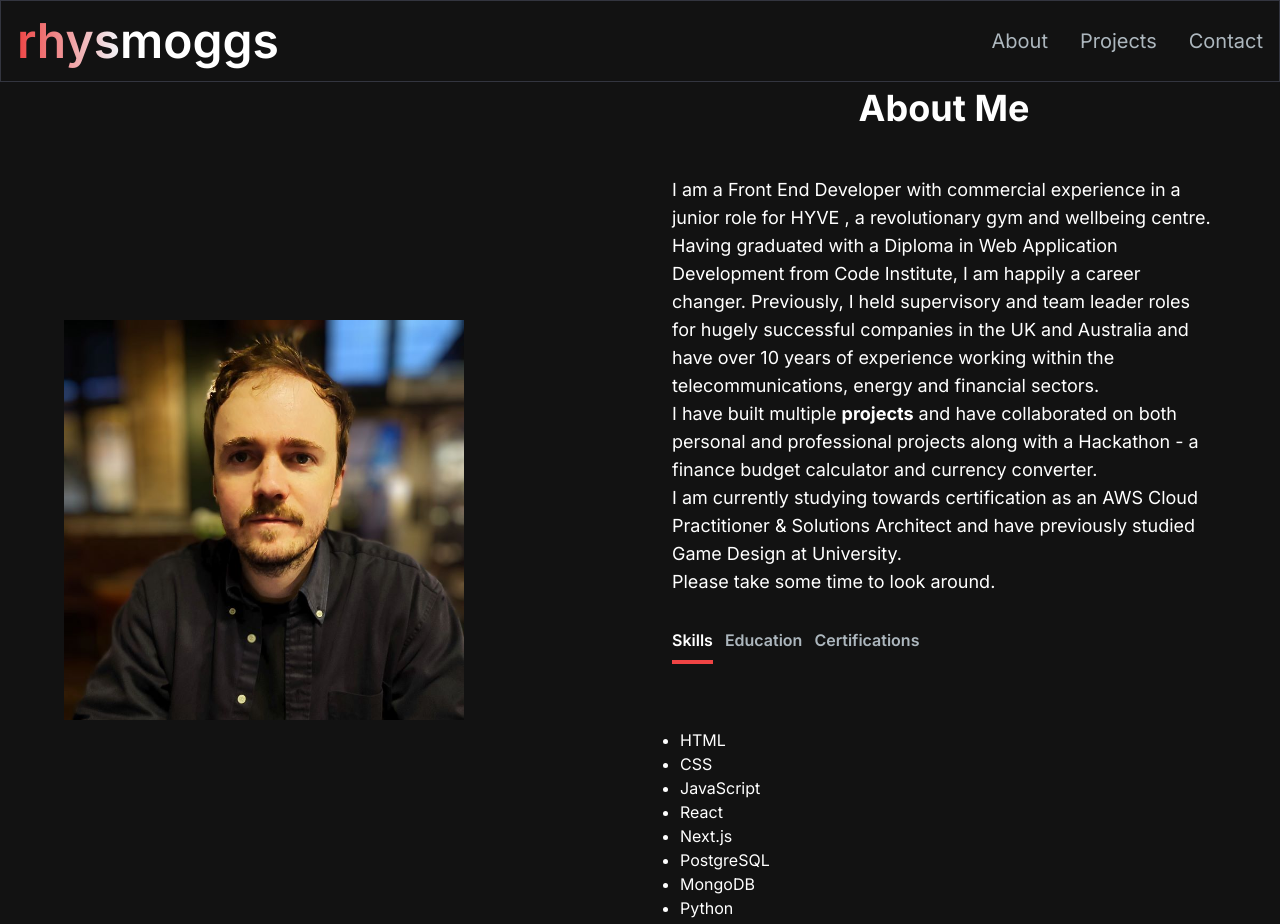
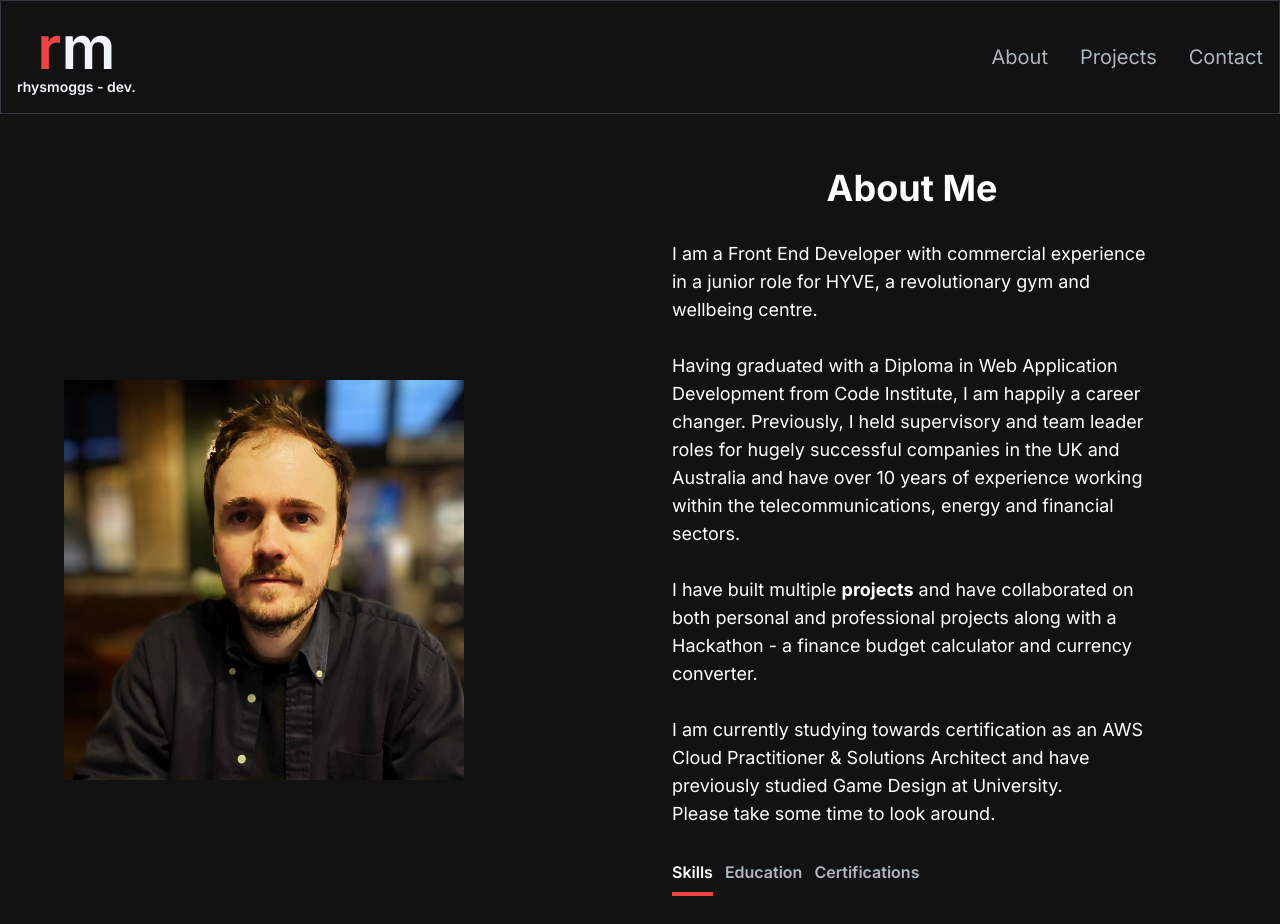
Before and after one commit to rhysmoggs/portfolio2024, a Next.js app: page /about in a window 1280 px wide. Shown: the top 924 px of the page. Built offline with nearby package versions, Linux system fonts and the light colour scheme.

Commit message:
update styling for margings and padding throughout

```diff
--- a/app/about/page.js
+++ b/app/about/page.js
@@ -11,7 +11,7 @@ const TAB_DATA = [
     title: 'Skills',
     id: 'skills',
     content: (
-      <ul className='list-disc pl-2'>
+      <ul className='list-disc pl-2 md:pl-0 md:grid md:grid-cols-3 gap-2'>
         <li>HTML</li>
         <li>CSS</li>
         <li>JavaScript</li>
@@ -61,7 +61,7 @@ export default function About() {
     <main className='flex min-h-screen flex-col bg-[#121212]'>
       <Navbar />
       <section className='text-white' id='about'>
-        <div className='md:grid md:grid-cols-2 gap-8 items-center py-8 px-4 xl:gap-16 sm:py-16 xl:px-16 min-h-screen'>
+        <div className='md:grid md:grid-cols-2 gap-8 items-center py-24 px-4 xl:gap-16 xl:px-16 min-h-screen'>
           <div className='w-[250px] h-[250px] lg:w-[400px] lg:h-[400px] relative overflow-hidden'>
             <Image
               src='/images/headshot.jpg'
@@ -73,15 +73,18 @@ export default function About() {
               priority={true}
             />
           </div>
-          <div className='mt-4 text-left flex flex-col h-full'>
-            <h2 className='text-center text-4xl font-bold text-white mt-4 mb-8 md:mb-12'>
+          <div className='mt-4 pr-16 text-left flex flex-col h-full'>
+            <h2 className='text-center text-4xl font-bold text-white mt-16 mb-6 md:mb-8'>
               About Me
             </h2>
             <p className='text-base lg:text-lg'>
               {/* add attributes to HYVE link below: */}I am a Front End
               Developer with commercial experience in a junior role for{' '}
-              <Link href={'https://www.trainhyve.com/'}>HYVE</Link> , a
-              revolutionary gym and wellbeing centre.
+              <Link href={'https://www.trainhyve.com/'} target='_blank'>
+                HYVE
+              </Link>
+              , a revolutionary gym and wellbeing centre.
+              <br />
               <br />
               {/* add date of graduation? and link to CI website?: */}
               Having graduated with a Diploma in Web Application Development
@@ -91,6 +94,7 @@ export default function About() {
               experience working within the telecommunications, energy and
               financial sectors.
               <br />
+              <br />
               {/* add link to Projects/GitHub page below - add span?: */}I have
               built multiple{' '}
               <Link href={'https://github.com/rhysmoggs'} className='font-bold'>
@@ -99,6 +103,7 @@ export default function About() {
               and have collaborated on both personal and professional projects
               along with a Hackathon - a finance budget calculator and currency
               converter.
+              <br />
               <br />
               I am currently studying towards certification as an AWS Cloud
               Practitioner & Solutions Architect and have previously studied
@@ -127,7 +132,7 @@ export default function About() {
                 Certifications
               </TabButton>
             </div>
-            <div className='mt-8'>
+            <div className='mt-2'>
               {TAB_DATA.find((t) => t.id === tab).content}
             </div>
           </div>
--- a/app/components/HeroSection.jsx
+++ b/app/components/HeroSection.jsx
@@ -10,9 +10,8 @@ const HeroSection = () => {
       <div className='grid grid-cols-1 sm:grid-cols-12'>
         <div className='col-span-8 place-self-center text-center sm:text-left justify-self-start'>
           <h1 className='text-white mb-4 text-4xl sm:text-5xl lg:text-7xl lg:leading-normal font-extrabold'>
-            <span className='text-transparent bg-clip-text bg-gradient-to-r from-primary-500 to-secondary-100'>
-              Hello, I&apos;m{' '}
-            </span>
+            <span className='text-primary-500'>Hello, </span>
+            <span className='text-secondary-100'>I&apos;m </span>
             <br />
             <TypeAnimation
               sequence={[
@@ -40,7 +39,8 @@ const HeroSection = () => {
             <Link
               href={'https://www.linkedin.com/in/rhysmoggs/'}
               target='_blank'
-              className='px-6 inline-block py-3 w-full sm:w-fit rounded-full mr-4 bg-gradient-to-br from-secondary-100 to-primary-500 hover:bg-secondary-200 text-black'
+              className='px-6 inline-block py-3 w-full sm:w-fit rounded-full mr-4 bg-gradient-to-br from-secondary-100 bg-primary-500 hover:bg-secondary-200 text-black'
+              // className='px-6 inline-block py-3 w-full sm:w-fit rounded-full mr-4 bg-gradient-to-br from-secondary-100 to-primary-500 hover:bg-secondary-200 text-black'
             >
               Hire Me @ LinkedIn
             </Link>
--- a/app/components/Navbar.jsx
+++ b/app/components/Navbar.jsx
@@ -27,12 +27,13 @@ const Navbar = () => {
       <div className='flex container lg:py-4 flex-wrap items-center justify-between mx-auto px-4 py-2'>
         <Link
           href={'/'}
-          className='text-2xl md:text-5xl text-white font-semibold'
+          className='text-4xl md:text-6xl text-white font-semibold text-center'
         >
-          <span className='text-transparent bg-clip-text bg-gradient-to-l from-secondary-100 to-primary-500'>
-            rhys
+          <span className='text-primary-500'>r</span>
+          <span className='text-secondary-100'>m</span>
+          <span className='block text-sm text-secondary-100'>
+            rhysmoggs - dev.
           </span>
-          moggs
         </Link>
         <div className='mobile-menu block md:hidden'>
           {!navbarOpen ? (
--- a/app/contact/page.js
+++ b/app/contact/page.js
@@ -9,7 +9,7 @@ export default function Contact() {
       <section className='text-white' id='contact'>
         <div className='py-8 px-4 sm:py-16 xl:px-16 min-h-screen'>
           <div className='mt-4 text-left flex flex-col h-full'>
-            <h2 className='text-center text-4xl font-bold text-white mt-4 mb-8 md:mb-12'>
+            <h2 className='text-center text-4xl font-bold text-white mt-16 mb-8 md:mb-12'>
               Contact
             </h2>
           </div>
--- a/app/projects/page.js
+++ b/app/projects/page.js
@@ -104,10 +104,11 @@ export default function Projects() {
       <section className='text-white' id='projects'>
         <div className='py-8 px-4 sm:py-16 xl:px-16 min-h-screen'>
           <div className='mt-4 text-left flex flex-col h-full'>
-            <h2 className='text-center text-4xl font-bold text-white mt-4 mb-8 md:mb-12'>
+            <h2 className='text-center text-4xl font-bold text-white mt-16 mb-4 md:mb-8'>
               Projects
+              {/* <span className='block py-0 my-0 top-0'>_</span> */}
             </h2>
-            <div className='text-white flex flex-row justify-center items-center gap-2 py-6'>
+            <div className='text-white flex flex-row flex-wrap justify-center items-center gap-3 py-6 mb-8'>
               <ProjectTag
                 onClick={handleTagChange}
                 name={'All'}
```
